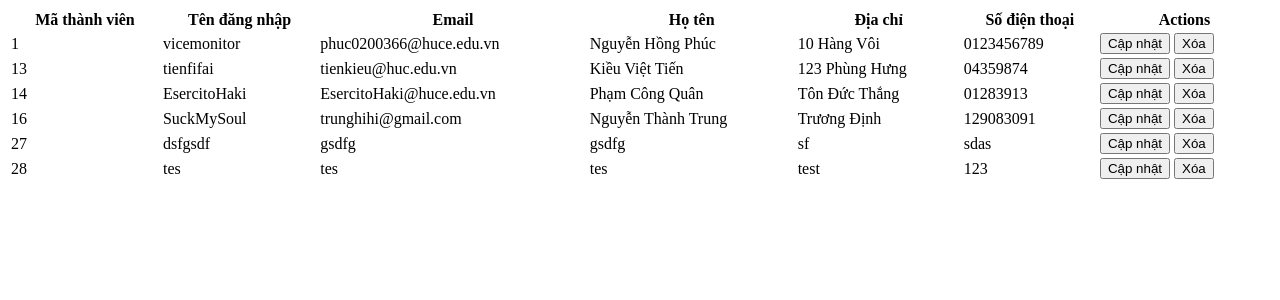
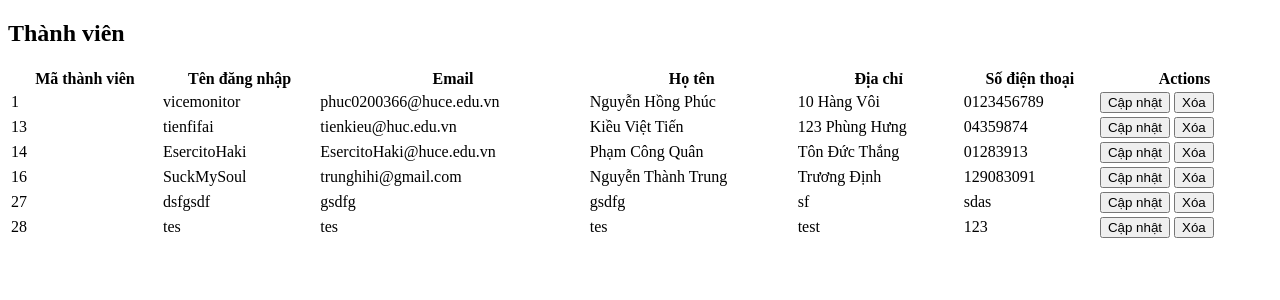
Before and after one commit to Phuc1mperfection/Yummy, a PHP site: page /admin/admin_users.php in a window 1280 px wide. Shown: the top 300 px of the page. Run offline with PHP 8.4, Linux system fonts and the light colour scheme; data comes from the database, SQL or seed files in the repository.

```diff
--- a/admin/admin_users.php
+++ b/admin/admin_users.php
@@ -10,7 +10,7 @@ $result = $conn->query($sql);
     <meta name="viewport" content="width=device-width, initial-scale=1.0">
     <title>Document</title>
 </head>
-
+<h2>Thành viên</h2>
 <body>
 <?php
 if ($result->num_rows > 0) {
--- a/admin/admin_users_edit.php
+++ b/admin/admin_users_edit.php
@@ -49,7 +49,7 @@ if ($action == "delete") {
     <title>Document</title>
 </head>
 <body>
-<form  method="POST" class="form-horizontal">
+<form  method="POST" class="form-horizontal" >
       <div class="form-group">
         <label for="tendangnhap" class="col-sm-2 control-label">Tên đăng nhập:</label>
         <div class="col-sm-10">
```
